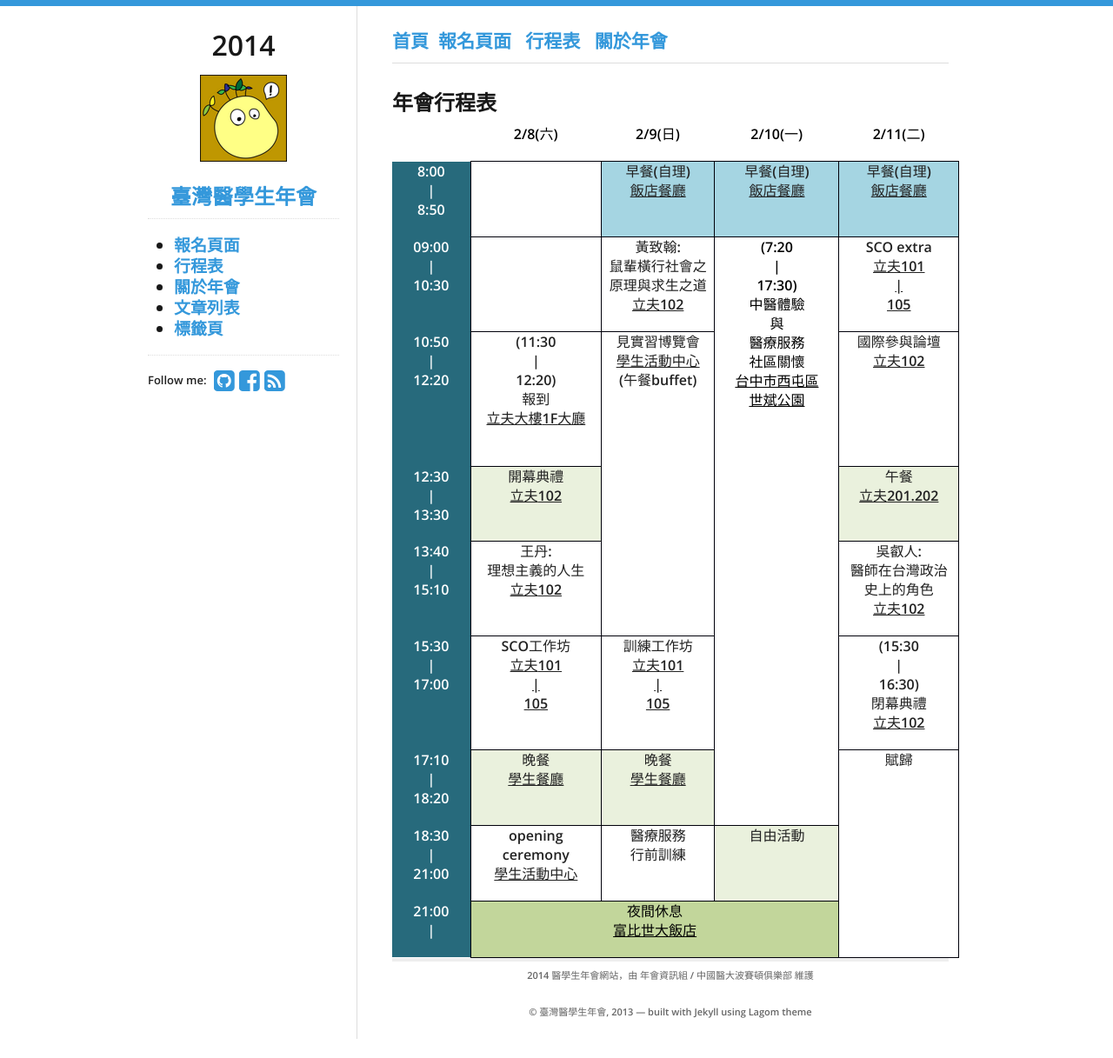
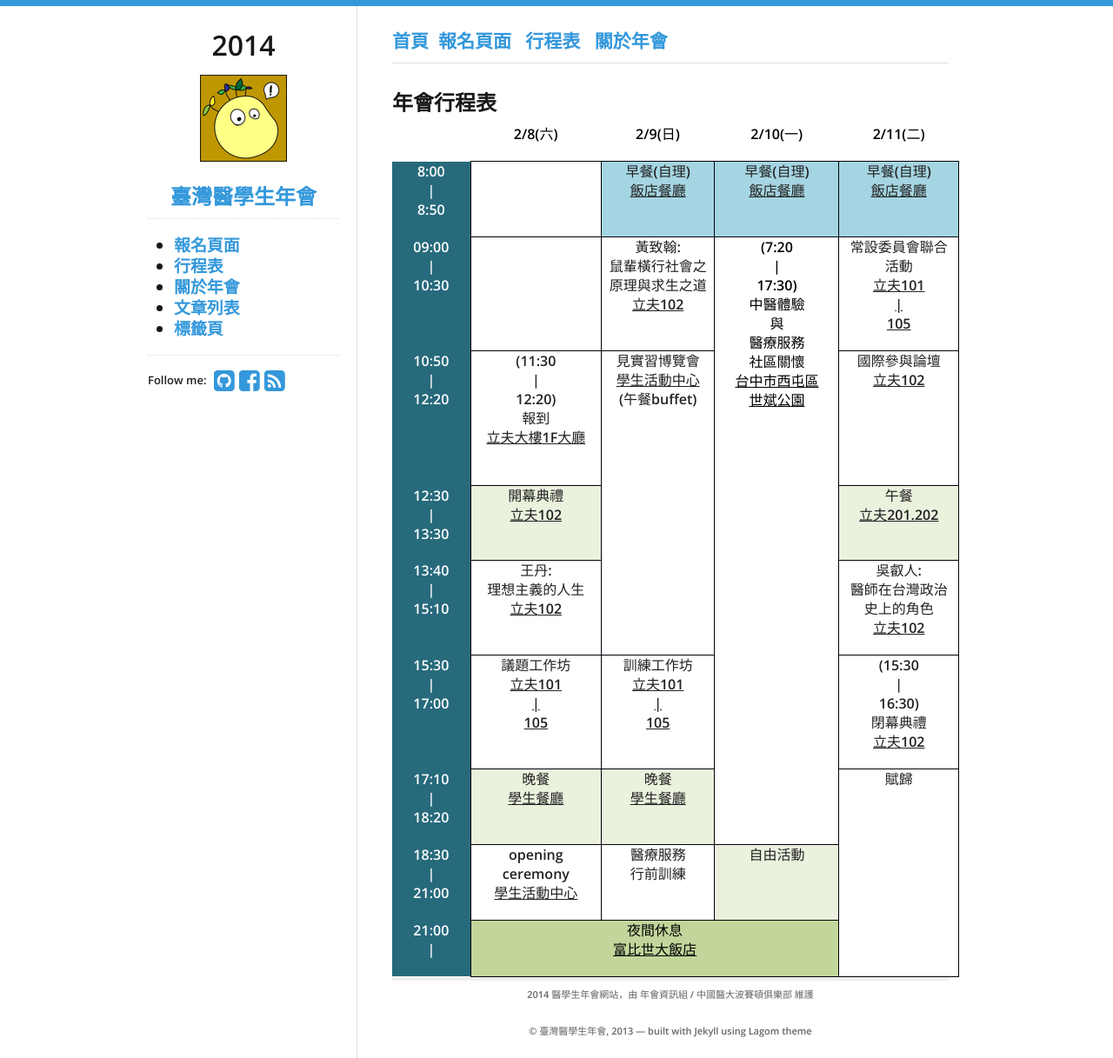
Before and after one commit to fmstw/fmstw.github.io, a Jekyll site: the page built from schedule.html, in a window 1280 px wide. Shown: the whole page at 87% size. Built offline with Jekyll 4.4.1, drawn with Linux system fonts in a browser that asks for light colours; nearby versions of some CDN libraries; before the commit the page ends 1195 px from its top, so only the background shows below that.

Commit message:
modified schedule.html

```diff
--- a/schedule.html
+++ b/schedule.html
@@ -73,8 +73,7 @@ title: 行程表
       <P ALIGN=CENTER><U>世斌公園</U></P>
     </TD>
     <TD WIDTH=121 BGCOLOR="#ffffff" STYLE="border: 1px solid #00000a; padding-top: 0cm; padding-bottom: 0cm; padding-left: 0.2cm; padding-right: 0.19cm">
-      <P ALIGN=CENTER STYLE="margin-bottom: 0cm"><SPAN LANG="en-US"><B>SCO
-		    extra</B></SPAN></P>
+      <P ALIGN=CENTER STYLE="margin-bottom: 0cm"><SPAN LANG="en-US"><B>常設委員會聯合活動</B></SPAN></P>
       <P ALIGN=CENTER><U>立夫<SPAN LANG="en-US">101<br>|<br>105</U></SPAN></P>
     </TD>
   </TR>
@@ -130,7 +129,7 @@ title: 行程表
       <P ALIGN=CENTER><FONT COLOR="#ffffff"><SPAN LANG="en-US"><B>15:30<br>|<br>17:00</B></SPAN></P>
     </TD>
     <TD WIDTH=133 BGCOLOR="#ffffff" STYLE="border: 1px solid #00000a; padding-top: 0cm; padding-bottom: 0cm; padding-left: 0.2cm; padding-right: 0.19cm">
-      <P ALIGN=CENTER STYLE="margin-bottom: 0cm"><SPAN LANG="en-US"><B>SCO</B></SPAN><B>工作坊</B></P>
+      <P ALIGN=CENTER STYLE="margin-bottom: 0cm"><B>議題工作坊</B></P>
       <P ALIGN=CENTER><U>立夫<SPAN LANG="en-US">101<br>|<br>105</U></SPAN></P>
     </TD>
     <TD WIDTH=114 BGCOLOR="#ffffff" STYLE="border: 1px solid #00000a; padding-top: 0cm; padding-bottom: 0cm; padding-left: 0.2cm; padding-right: 0.19cm">
```
